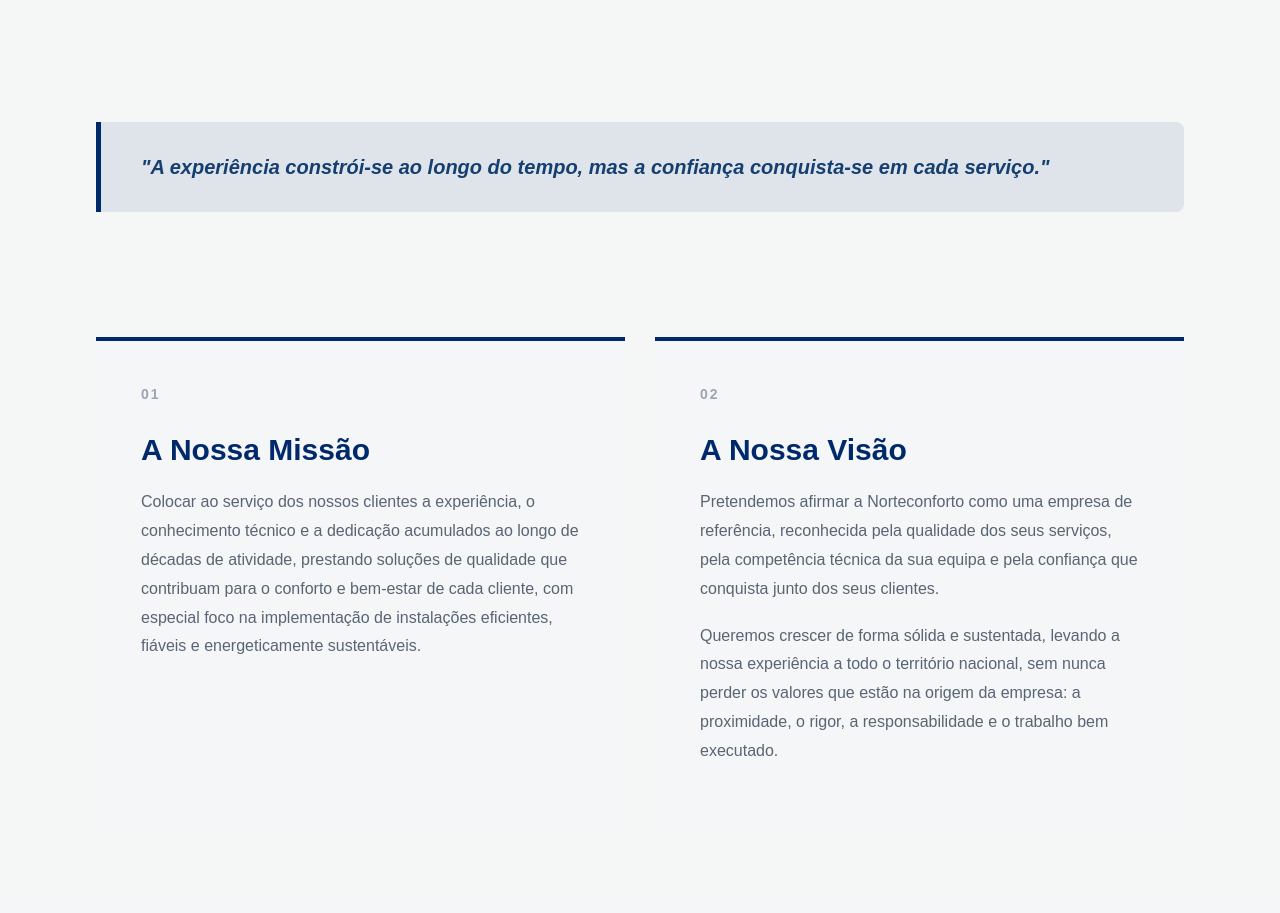
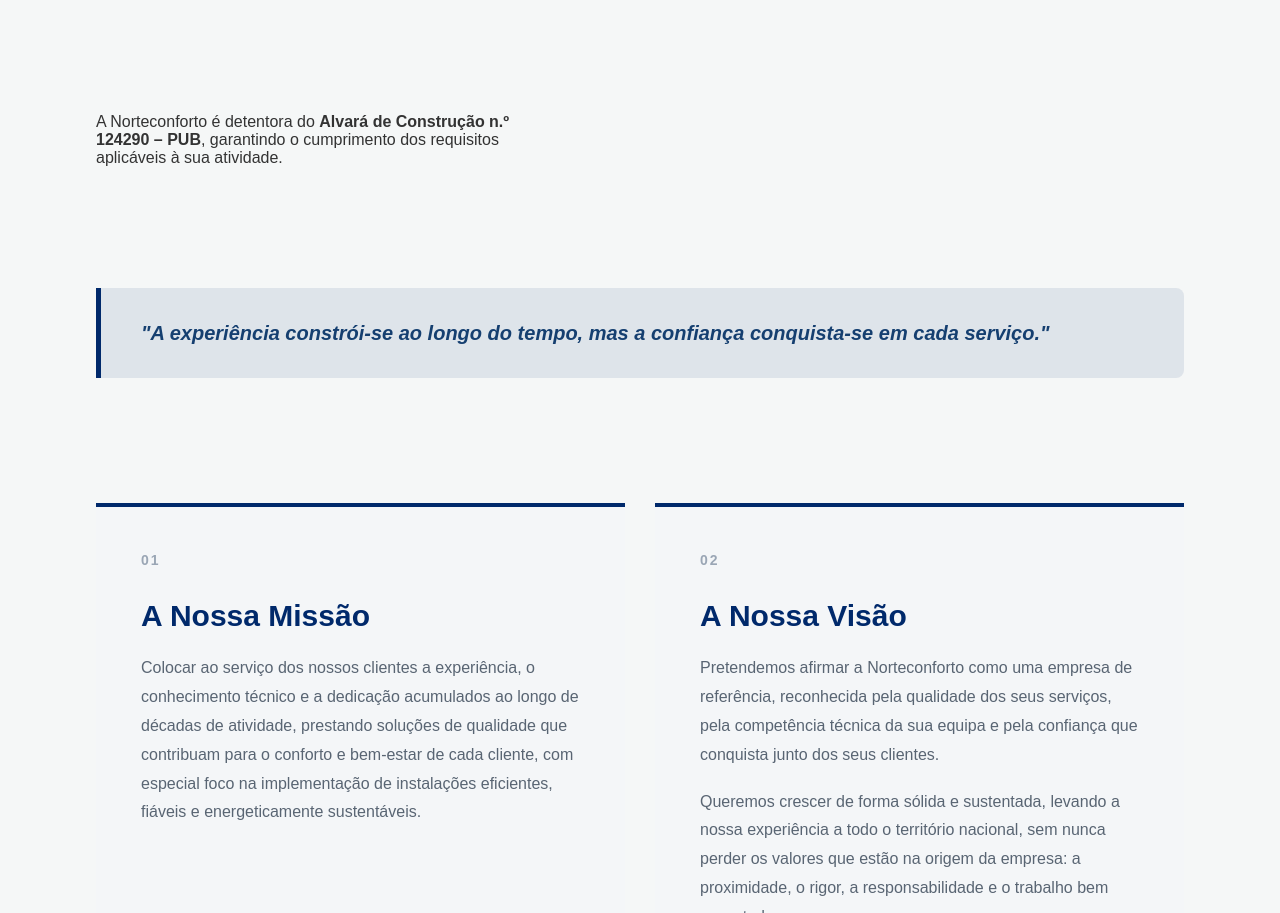
Before and after one commit to Mariana1709/norteconforto2026, a plain HTML site: page html/empresa.html in a window 1280 px wide. Shown: the part 1096-2009 px from the top of the page. Drawn offline with Linux system fonts and the light colour scheme.

Commit message:
Update empresa.html with company details and values
Added information about the company's construction license and updated the content to reflect the company's values and mission.

```diff
--- a/html/empresa.html
+++ b/html/empresa.html
@@ -112,6 +112,11 @@
             profissionalismo, proximidade e atenção ao detalhe.
           </p>
         </div>
+
+        <p>
+  A Norteconforto é detentora do <strong>Alvará de Construção n.º 124290 – PUB</strong>,
+  garantindo o cumprimento dos requisitos aplicáveis à sua atividade.
+</p>
 
         <!-- CITAÇÃO -->
 
```
